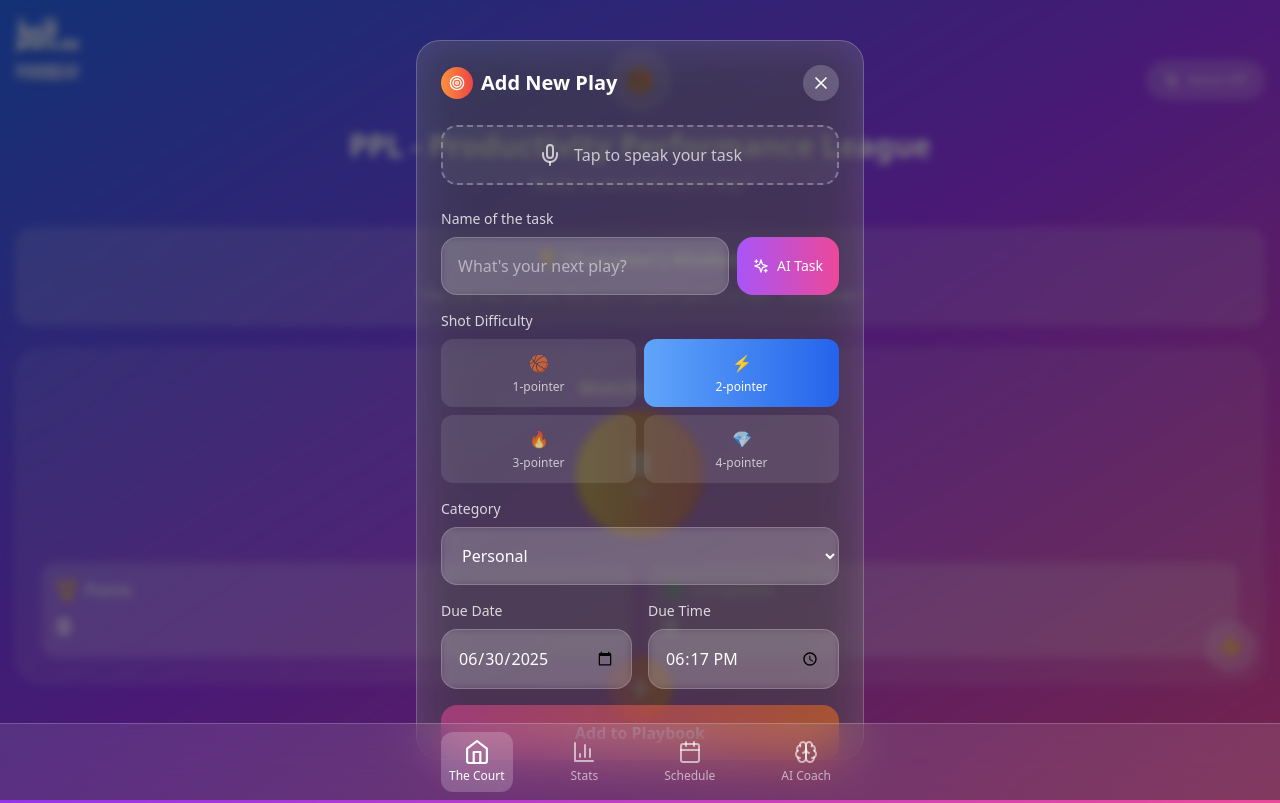
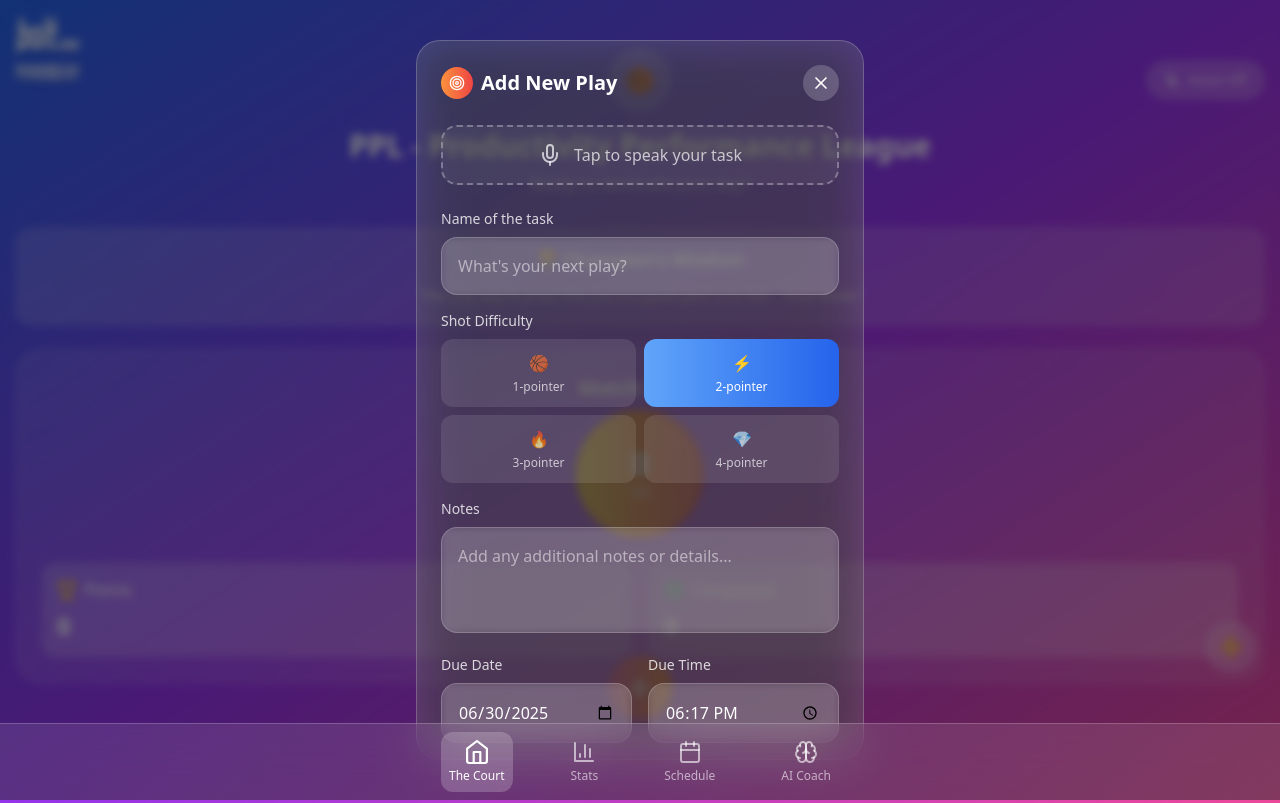
Before and after one commit to storydays/TodoMVP, a React (Vite) app: page / in a window 1280 px wide. Both pictures are taken after a click on the button 640 px from the left and 688 px from the top of the page. Built offline with nearby package versions, Linux system fonts and the light colour scheme.

Commit message:
Remove AI Task button and Category, Add Notes field

```diff
--- a/src/components/QuickAddModal.tsx
+++ b/src/components/QuickAddModal.tsx
@@ -1,19 +1,18 @@
 import React, { useState, useEffect } from 'react';
-import { X, Mic, Target, Sparkles } from 'lucide-react';
+import { X, Mic, Target } from 'lucide-react';
 
 interface QuickAddModalProps {
   onClose: () => void;
-  onAddTask: (title: string, difficulty: '1-pointer' | '2-pointer' | '3-pointer' | '4-pointer', category: string, dueDate: Date, dueTime: string) => void;
+  onAddTask: (title: string, difficulty: '1-pointer' | '2-pointer' | '3-pointer' | '4-pointer', notes: string, dueDate: Date, dueTime: string) => void;
 }
 
 const QuickAddModal: React.FC<QuickAddModalProps> = ({ onClose, onAddTask }) => {
   const [title, setTitle] = useState('');
   const [difficulty, setDifficulty] = useState<'1-pointer' | '2-pointer' | '3-pointer' | '4-pointer'>('2-pointer');
-  const [category, setCategory] = useState('Personal');
+  const [notes, setNotes] = useState('');
   const [dueDate, setDueDate] = useState('');
   const [dueTime, setDueTime] = useState('');
   const [isListening, setIsListening] = useState(false);
-  const [isAIGenerating, setIsAIGenerating] = useState(false);
   const [voices, setVoices] = useState<SpeechSynthesisVoice[]>([]);
 
   useEffect(() => {
@@ -39,7 +38,7 @@ const QuickAddModal: React.FC<QuickAddModalProps> = ({ onClose, onAddTask }) =>
     e.preventDefault();
     if (title.trim() && dueDate && dueTime) {
       const taskDueDate = new Date(dueDate);
-      onAddTask(title, difficulty, category, taskDueDate, dueTime);
+      onAddTask(title, difficulty, notes, taskDueDate, dueTime);
 
       // Play voice commentary
       playVoiceCommentary();
@@ -121,48 +120,6 @@ const QuickAddModal: React.FC<QuickAddModalProps> = ({ onClose, onAddTask }) =>
     }
   };
 
-  const handleAITaskSuggestion = () => {
-    setIsAIGenerating(true);
-
-    // Simulate AI task generation (replace with actual OpenAI API call)
-    setTimeout(() => {
-      const aiSuggestions = [
-        { title: "Review quarterly financial reports", difficulty: "3-pointer" as const, category: "Work" },
-        { title: "Complete 30-minute cardio workout", difficulty: "2-pointer" as const, category: "Health" },
-        { title: "Read 20 pages of leadership book", difficulty: "2-pointer" as const, category: "Education" },
-        { title: "Organize digital photo collection", difficulty: "4-pointer" as const, category: "Personal" },
-        { title: "Update investment portfolio", difficulty: "3-pointer" as const, category: "Finance" }
-      ];
-
-      const randomSuggestion = aiSuggestions[Math.floor(Math.random() * aiSuggestions.length)];
-
-      setTitle(randomSuggestion.title);
-      setDifficulty(randomSuggestion.difficulty);
-      setCategory(randomSuggestion.category);
-
-      // Set due date based on difficulty
-      const today = new Date();
-      const daysToAdd = randomSuggestion.difficulty === '1-pointer' ? 1 :
-                      randomSuggestion.difficulty === '2-pointer' ? 2 :
-                      randomSuggestion.difficulty === '3-pointer' ? 3 : 5;
-
-      const suggestedDate = new Date(today.getTime() + daysToAdd * 24 * 60 * 60 * 1000);
-      setDueDate(suggestedDate.toISOString().split('T')[0]);
-
-      // Set due time based on category
-      const timeMap: { [key: string]: string } = {
-        'Work': '17:00',
-        'Health': '07:00',
-        'Education': '20:00',
-        'Personal': '19:00',
-        'Finance': '18:00'
-      };
-      setDueTime(timeMap[randomSuggestion.category] || '18:00');
-
-      setIsAIGenerating(false);
-    }, 2000);
-  };
-
   return (
     <div className="fixed inset-0 bg-black/50 backdrop-blur-sm z-50 flex items-center justify-center p-4">
       <div className="bg-white/15 backdrop-blur-xl rounded-3xl p-6 w-full max-w-md border border-white/20 max-h-[90vh] overflow-y-auto">
@@ -206,28 +163,13 @@ const QuickAddModal: React.FC<QuickAddModalProps> = ({ onClose, onAddTask }) =>
         <form onSubmit={handleSubmit} className="space-y-4">
           <div>
             <label className="block text-white/80 text-sm font-medium mb-2">Name of the task</label>
-            <div className="flex space-x-2">
             <input
               type="text"
               placeholder="What's your next play?"
               value={title}
               onChange={(e) => setTitle(e.target.value)}
-                className="flex-1 p-4 rounded-2xl bg-white/10 border border-white/20 text-white placeholder-white/50 focus:outline-none focus:border-white/40 backdrop-blur-sm"
+              className="w-full p-4 rounded-2xl bg-white/10 border border-white/20 text-white placeholder-white/50 focus:outline-none focus:border-white/40 backdrop-blur-sm"
             />
-              <button
-                type="button"
-                onClick={handleAITaskSuggestion}
-                disabled={isAIGenerating}
-                className="px-4 py-2 rounded-2xl bg-gradient-to-r from-purple-500 to-pink-500 hover:from-purple-600 hover:to-pink-600 text-white font-medium transition-all duration-300 disabled:opacity-50 flex items-center space-x-2"
-              >
-                {isAIGenerating ? (
-                  <div className="w-4 h-4 border-2 border-white border-t-transparent rounded-full animate-spin"></div>
-                ) : (
-                  <Sparkles className="w-4 h-4" />
-                )}
-                <span className="text-sm">AI Task</span>
-              </button>
-            </div>
           </div>
 
           {/* Difficulty Selector */}
@@ -255,20 +197,16 @@ const QuickAddModal: React.FC<QuickAddModalProps> = ({ onClose, onAddTask }) =>
             </div>
           </div>
 
-          {/* Category */}
+          {/* Notes */}
           <div>
-            <label className="block text-white/80 text-sm font-medium mb-2">Category</label>
-            <select
-              value={category}
-              onChange={(e) => setCategory(e.target.value)}
-              className="w-full p-4 rounded-2xl bg-white/10 border border-white/20 text-white focus:outline-none focus:border-white/40 backdrop-blur-sm"
-            >
-              <option value="Personal">Personal</option>
-              <option value="Work">Work</option>
-              <option value="Health">Health</option>
-              <option value="Education">Education</option>
-              <option value="Finance">Finance</option>
-            </select>
+            <label className="block text-white/80 text-sm font-medium mb-2">Notes</label>
+            <textarea
+              placeholder="Add any additional notes or details..."
+              value={notes}
+              onChange={(e) => setNotes(e.target.value)}
+              rows={3}
+              className="w-full p-4 rounded-2xl bg-white/10 border border-white/20 text-white placeholder-white/50 focus:outline-none focus:border-white/40 backdrop-blur-sm resize-none"
+            />
           </div>
 
           {/* Date and Time Pickers */}
--- a/src/components/TaskCard.tsx
+++ b/src/components/TaskCard.tsx
@@ -1,5 +1,5 @@
 import React, { useState } from 'react';
-import { Check, Star, Trash2, Clock, Calendar, X } from 'lucide-react';
+import { Check, Star, Trash2, Clock, Calendar, X, FileText } from 'lucide-react';
 import { Task } from '../types';
 import { playTaskCompletionCommentary, playFireworkSound } from '../utils/audio';
 
@@ -138,6 +138,15 @@ const TaskCard: React.FC<TaskCardProps> = ({
           {task.description && (
             <p className="text-white/70 text-sm mt-1">{task.description}</p>
           )}
+          {task.notes && (
+            <div className="mt-2 p-2 bg-white/10 rounded-lg">
+              <div className="flex items-center space-x-1 mb-1">
+                <FileText className="w-3 h-3 text-white/60" />
+                <span className="text-xs text-white/60 font-medium">Notes:</span>
+              </div>
+              <p className="text-white/80 text-sm">{task.notes}</p>
+            </div>
+          )}
         </div>
 
         <button
@@ -173,7 +182,7 @@ const TaskCard: React.FC<TaskCardProps> = ({
       {/* Task Actions */}
       <div className="flex items-center justify-between">
         <div className="text-white/60 text-sm">
-          <span className="capitalize">{task.category}</span>
+          {/* Removed category display since it's no longer part of the task */}
         </div>
 
         <div className="flex items-center space-x-2">
--- a/src/components/TheCourtHome.tsx
+++ b/src/components/TheCourtHome.tsx
@@ -12,7 +12,7 @@ interface TheCourtHomeProps {
   onCompleteTask: (taskId: string) => void;
   onDeleteTask: (taskId: string) => void;
   onTogglePriority: (taskId: string) => void;
-  onAddTask: (title: string, difficulty: '1-pointer' | '2-pointer' | '3-pointer' | '4-pointer', category: string, dueDate: Date, dueTime: string) => void;
+  onAddTask: (title: string, difficulty: '1-pointer' | '2-pointer' | '3-pointer' | '4-pointer', notes: string, dueDate: Date, dueTime: string) => void;
 }
 
 const motivationalQuotes = [
--- a/src/hooks/useGameState.ts
+++ b/src/hooks/useGameState.ts
@@ -76,7 +76,7 @@ export const useGameState = () => {
   const addTask = (
     title: string,
     difficulty: '1-pointer' | '2-pointer' | '3-pointer' | '4-pointer',
-    category: string,
+    notes: string,
     dueDate: Date,
     dueTime: string
   ) => {
@@ -89,7 +89,7 @@ export const useGameState = () => {
       createdAt: new Date(),
       dueDate,
       dueTime,
-      category,
+      notes,
       priority: false,
       status: 'pending'
     };
--- a/src/types/index.ts
+++ b/src/types/index.ts
@@ -9,7 +9,7 @@ export interface Task {
   completedAt?: Date;
   dueDate: Date;
   dueTime: string;
-  category: string;
+  notes?: string;
   priority: boolean;
   status: 'pending' | 'completed' | 'uncompleted';
 }
```
Lines whose indentation alone changed are shown as unchanged.
